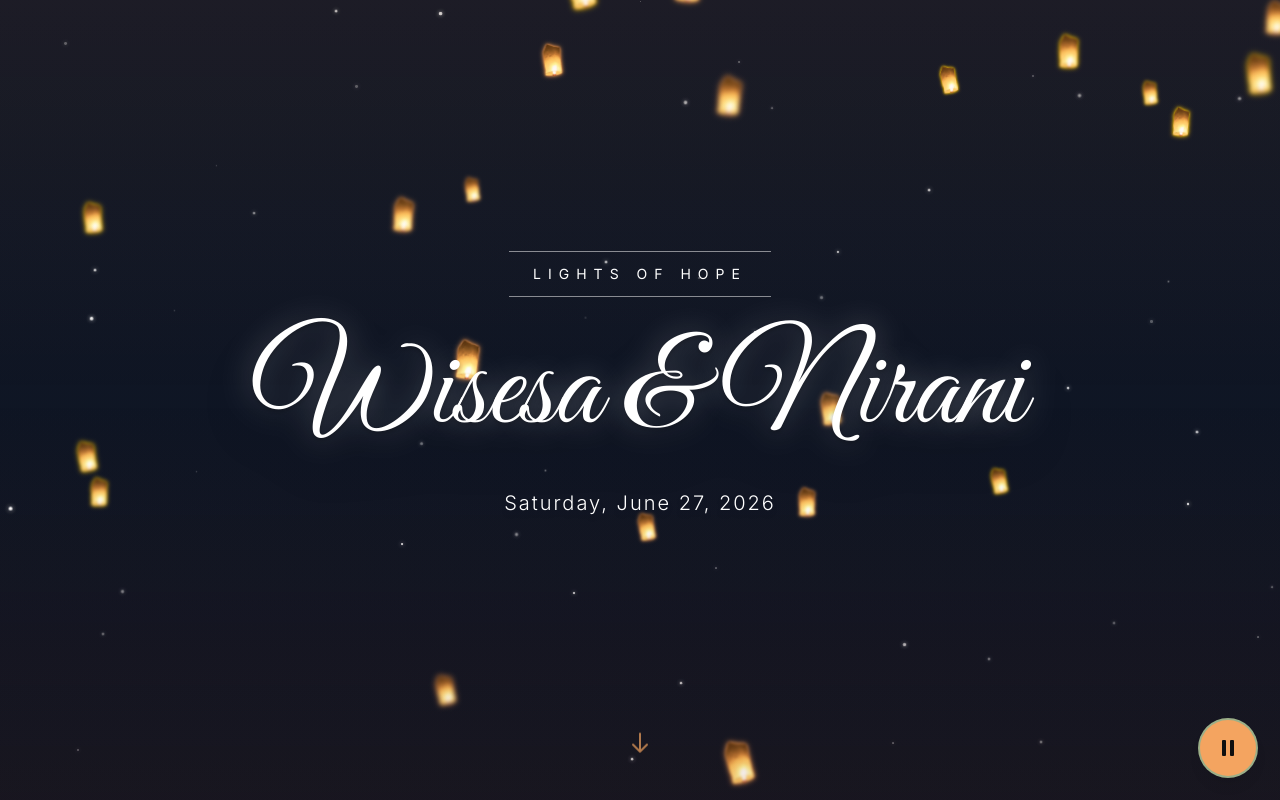
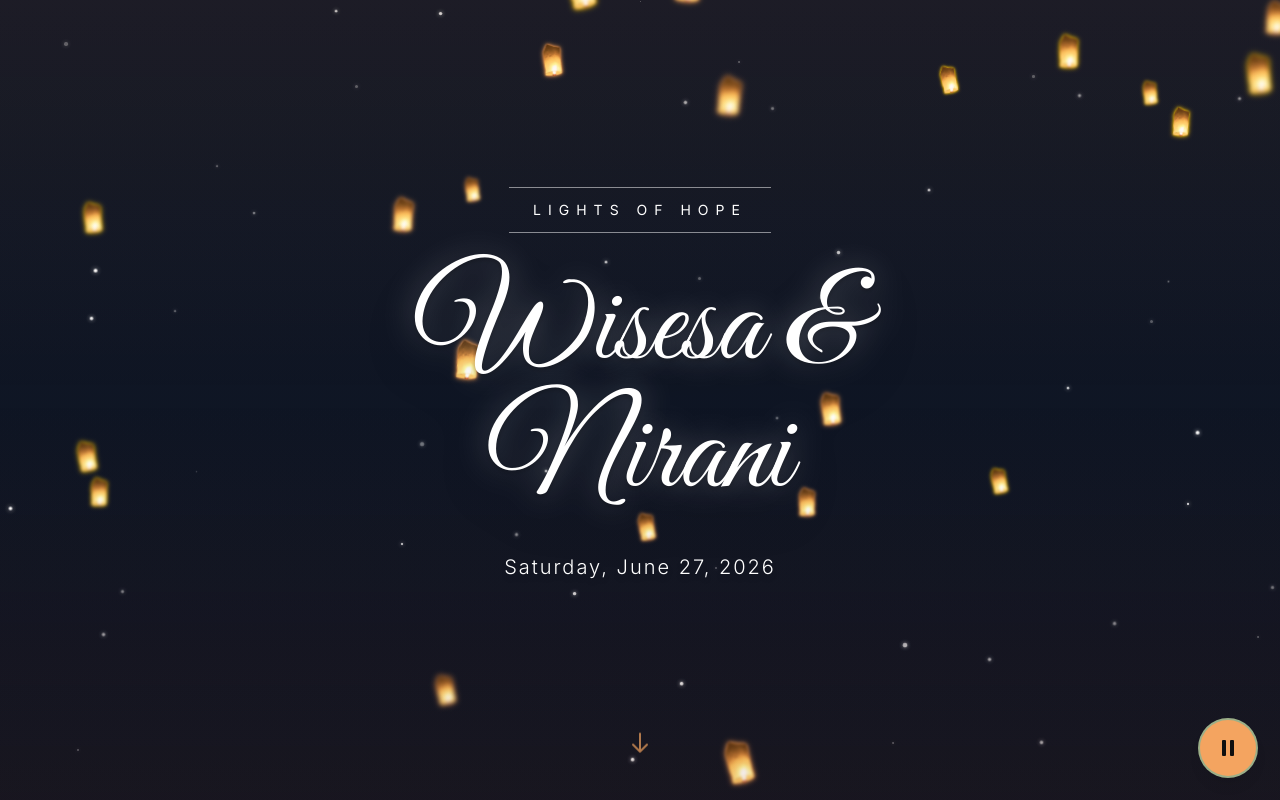
Before and after one commit to IgnatiusWisesa/digital-wedding-invitation-1, a React (Vite) app in the folder apps/web/: page / in a window 1280 px wide. Shown: the top 800 px of the page. Built offline with nearby package versions, Linux system fonts and the light colour scheme; no server answers.

Commit message:
feat: Increase star size by 20% and fix invalid p tag in h1

```diff
--- a/apps/web/src/App.tsx
+++ b/apps/web/src/App.tsx
@@ -39,7 +39,7 @@ function App() {
                         fontFamily: '"Great Vibes", cursive',
                         textShadow: '0 0 30px rgba(255, 255, 255, 0.3), 0 2px 4px rgba(0, 0, 0, 0.3)'
                     }}>
-                        {weddingConfig.couple.groom.nickname} & {weddingConfig.couple.bride.nickname}
+                        {weddingConfig.couple.groom.nickname} & <p> </p> {weddingConfig.couple.bride.nickname}
                     </h1>
 
                     {/* Date */}
--- a/apps/web/src/components/Stars.tsx
+++ b/apps/web/src/components/Stars.tsx
@@ -6,7 +6,7 @@ export const Stars = () => {
         id: i,
         left: Math.random() * 100,
         top: Math.random() * 100,
-        size: Math.random() * 2 + 1, // 1-3px
+        size: Math.random() * 2.4 + 1.2, // 1.2-3.6px (20% larger)
         duration: Math.random() * 3 + 2, // 2-5s
         delay: Math.random() * 5, // 0-5s
     }));
```
